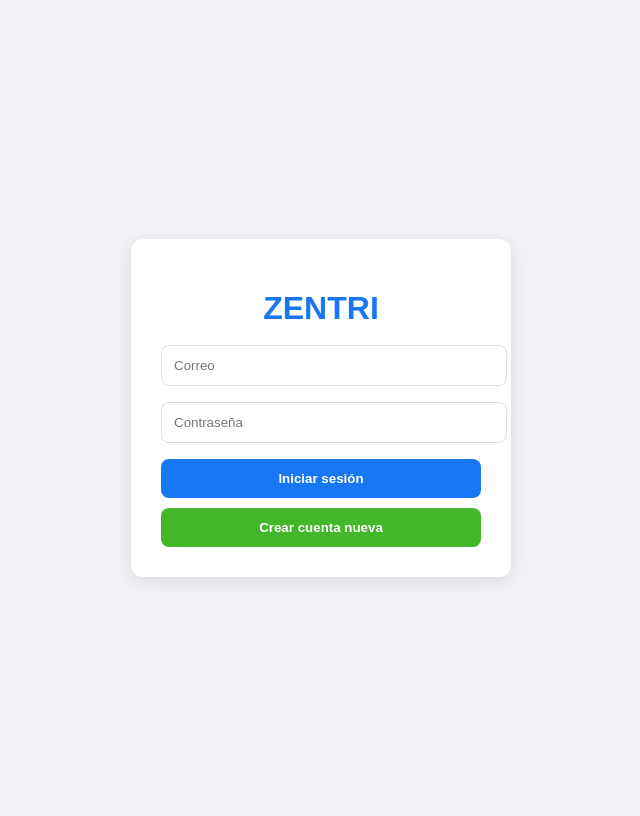
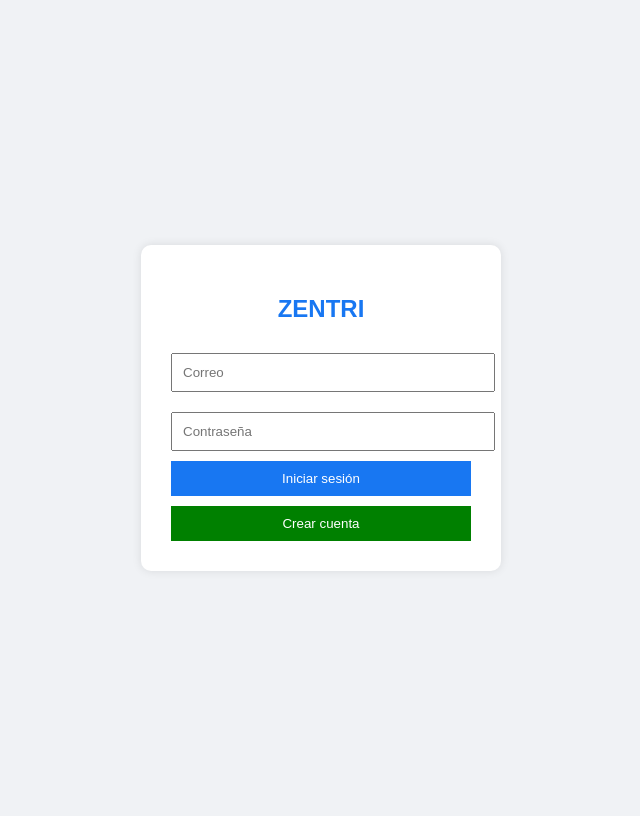
Before and after one commit to deleongalindo24-lgtm/mibook, a Flask app: page /login in a window 1280 px wide. Shown: the whole page, without its empty margins (319-959 px from the left). Run offline with Flask 3, Linux system fonts and the light colour scheme; some libraries are stand-ins or nearby versions.

Commit message:
Update login.html

```diff
--- a/templates/login.html
+++ b/templates/login.html
@@ -1,91 +1,77 @@
 <!DOCTYPE html>
 <html>
 <head>
-    <title>Zentri - Login</title>
+    <title>ZENTRI - Login</title>
     <style>
-        body{
+        body {
             font-family: Arial;
             background: #f0f2f5;
-            display:flex;
-            justify-content:center;
-            align-items:center;
-            height:100vh;
+            display: flex;
+            justify-content: center;
+            align-items: center;
+            height: 100vh;
         }
 
-        .box{
-            background:white;
-            padding:30px;
-            border-radius:12px;
-            width:320px;
-            box-shadow:0px 4px 15px rgba(0,0,0,0.1);
-            text-align:center;
+        .box {
+            background: white;
+            padding: 30px;
+            border-radius: 10px;
+            width: 300px;
+            box-shadow: 0 0 10px rgba(0,0,0,0.1);
         }
 
-        h1{
-            color:#1877f2;
-            font-size:32px;
-            margin-bottom:10px;
+        h2 {
+            text-align: center;
+            color: #1877f2;
         }
 
-        input{
-            width:100%;
-            padding:12px;
-            margin:8px 0;
-            border:1px solid #ddd;
-            border-radius:8px;
+        input {
+            width: 100%;
+            padding: 10px;
+            margin: 10px 0;
         }
 
-        .btn-login{
-            width:100%;
-            padding:12px;
-            background:#1877f2;
-            color:white;
-            border:none;
-            border-radius:8px;
-            cursor:pointer;
-            font-weight:bold;
-            margin-top:8px;
+        .btn-login {
+            width: 100%;
+            padding: 10px;
+            background: #1877f2;
+            color: white;
+            border: none;
+            cursor: pointer;
         }
 
-        .btn-login:hover{
-            background:#145ec9;
+        .btn-register {
+            width: 100%;
+            padding: 10px;
+            background: green;
+            color: white;
+            border: none;
+            margin-top: 10px;
+            cursor: pointer;
         }
 
-        .btn-register{
-            width:100%;
-            padding:12px;
-            background:#42b72a;
-            color:white;
-            border:none;
-            border-radius:8px;
-            cursor:pointer;
-            font-weight:bold;
-            margin-top:10px;
-        }
-
-        .btn-register:hover{
-            background:#36a420;
+        .btn-login:focus,
+        .btn-register:focus {
+            outline: none;
+            background: inherit;
         }
     </style>
 </head>
-
 <body>
 
 <div class="box">
-    <h1>ZENTRI</h1>
+    <h2>ZENTRI</h2>
 
     <form method="POST">
         <input name="email" placeholder="Correo">
         <input name="password" type="password" placeholder="Contraseña">
 
-        <button class="btn-login" type="submit">Iniciar sesión</button>
+        <button class="btn-login">Iniciar sesión</button>
     </form>
 
-    <!-- 🔥 BOTÓN NUEVO VERDE -->
     <form action="/register">
-        <button class="btn-register" type="submit">Crear cuenta nueva</button>
+        <button class="btn-register">Crear cuenta</button>
     </form>
-
 </div>
 
 </body>
```
